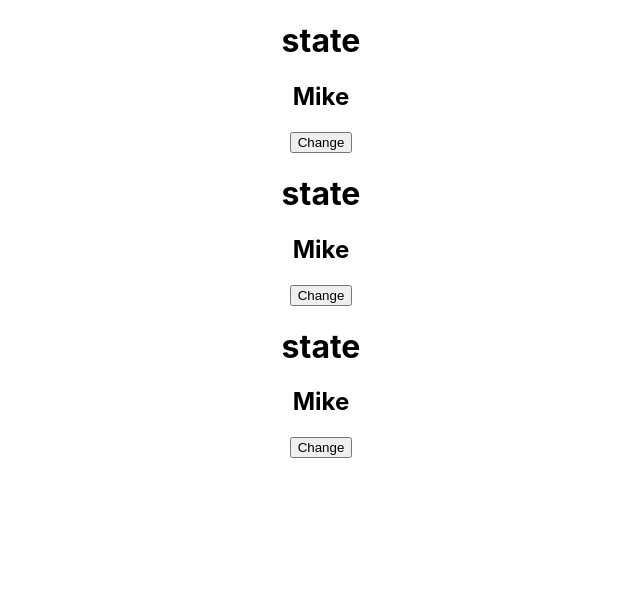
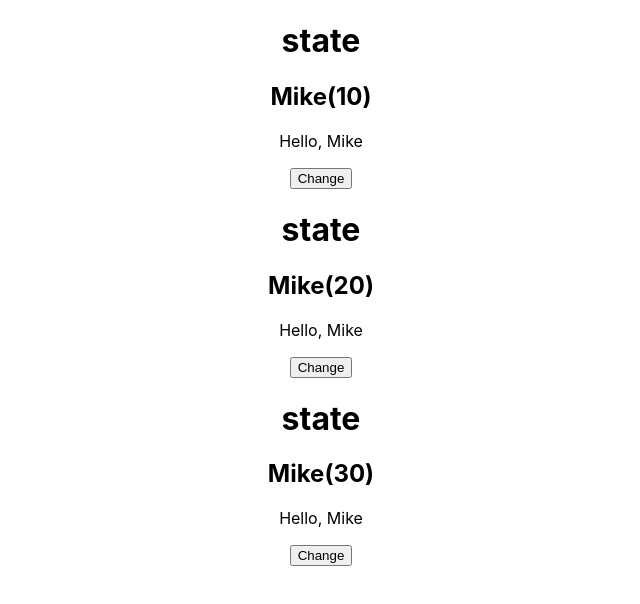
Before and after one commit to JavaScript-221B/react-first, a React (Create React App) app in the folder ksy/voca/: page / in a window 1280 px wide. Shown: the top 604 px of the page, without its empty margins (319-959 px from the left). Built offline with nearby package versions, Linux system fonts and the light colour scheme.

Commit message:
Add: 08. props

```diff
--- a/ksy/voca/src/App.js
+++ b/ksy/voca/src/App.js
@@ -6,9 +6,9 @@
 function App() {
   return (
     <div className="App">
-      <Hello />
-      <Hello />
-      <Hello />
+      <Hello age={10} />
+      <Hello age={20} />
+      <Hello age={30} />
     </div>
   );
 }
--- a/ksy/voca/src/component/Hello.js
+++ b/ksy/voca/src/component/Hello.js
@@ -1,6 +1,7 @@
 import { useState } from "react";
+import UserName from './UserName';
 
-export default function Hello() {
+export default function Hello({age}) {
     /*
     function showName() {
         console.log("Mike");
@@ -38,6 +39,8 @@
 
     //let name = "Mike"; //이 컴포넌트가 관리하고 있는 상태값이 아니라 단순 변수
     const [name, setName] = useState('Mike'); //setName 함수가 호출되서 name이 바뀌면 이 컴포넌트를 다시 렌더링해줌
+    // const [age, setAge] = useState(props.age);
+    const msg = age > 19 ? "성인 입니다." : "미성년자 입니다.";
 
     // function changeName() {
     //     // document.getElementById("name").innerText = name;
@@ -47,9 +50,11 @@
     return (
         <div>
             <h1>state</h1>
-            <h2 id="name">{name}</h2>
+            <h2 id="name">{name}({age})</h2>
+            <UserName name={name} />
             <button onClick={() => {
-                setName(name === "Mike" ? "Jane" : "Mike")
+                setName(name === "Mike" ? "Jane" : "Mike");
+                // setAge(age + 1);
             }}>Change</button>
         </div>
     )
--- /dev/null
+++ b/ksy/voca/src/component/UserName.js
@@ -0,0 +1,3 @@
+export default function UserName({name}) {
+    return <p>Hello, {name}</p>
+}
```
